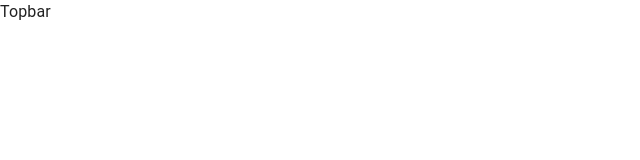
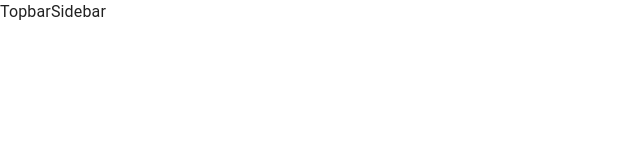
Before and after one commit to Ilesanmi-Erioluwa-Victor/react-side-bar, a React (Create React App) app: page / in a window 1280 px wide. Shown: the top 160 px of the page, without its empty margins (0-640 px from the left). Built offline with nearby package versions, Linux system fonts and the light colour scheme.

Commit message:
Working on MainLayout

```diff
--- a/src/components/layout/MainLayout.tsx
+++ b/src/components/layout/MainLayout.tsx
@@ -2,6 +2,7 @@ import React from "react";
 import { Box } from "@mui/material";
 import Topbar from "components/common/Topbar";
 import sizeConfigs from "config/sizeConfigs";
+import Sidebar from "components/common/Sidebar";
 
 const MainLayout = () => {
   return (
@@ -11,8 +12,16 @@ const MainLayout = () => {
         component={"nav"}
         sx={{
           width: sizeConfigs.sidebar.width,
-        flexShrink : 0}}
-      ></Box>
+          flexShrink: 0,
+        }}
+      >
+        <Sidebar />
+      </Box>
+
+      <Box>
+
+      </Box>
+
     </Box>
   );
 };
```
